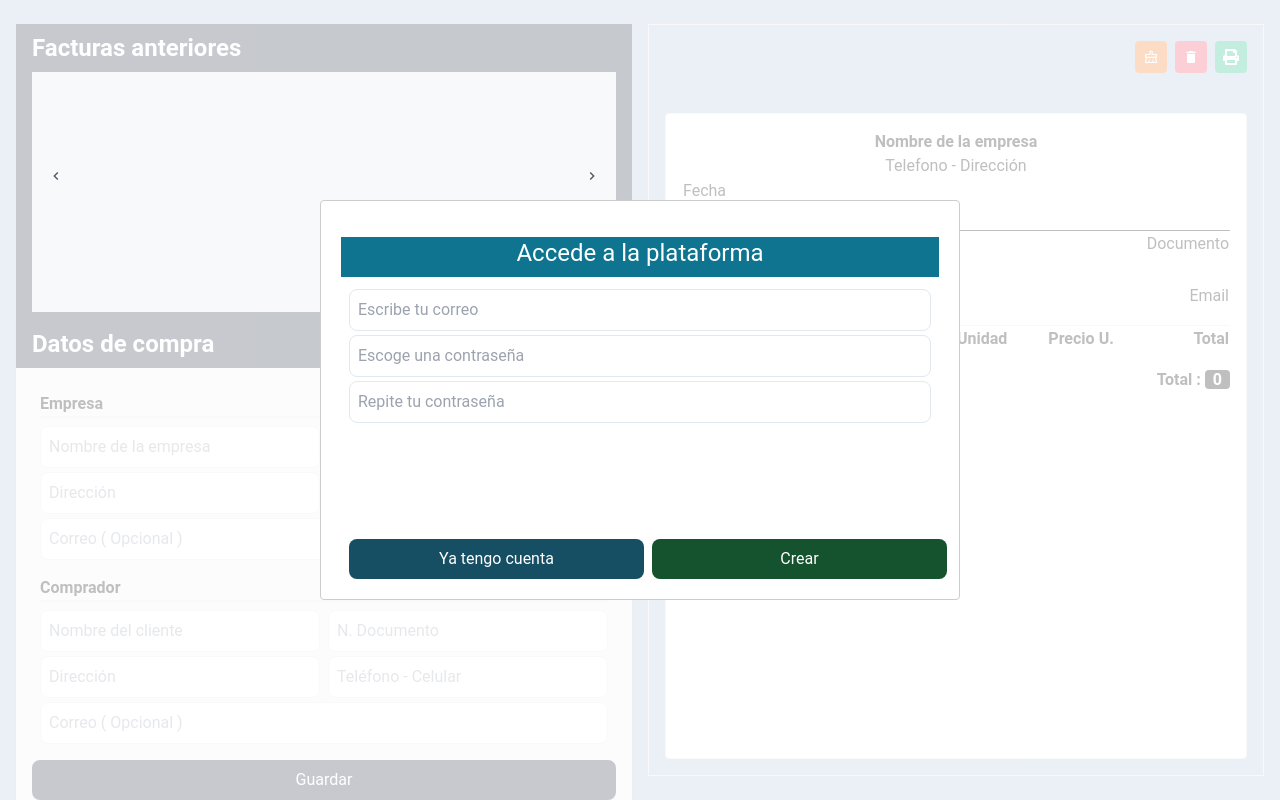
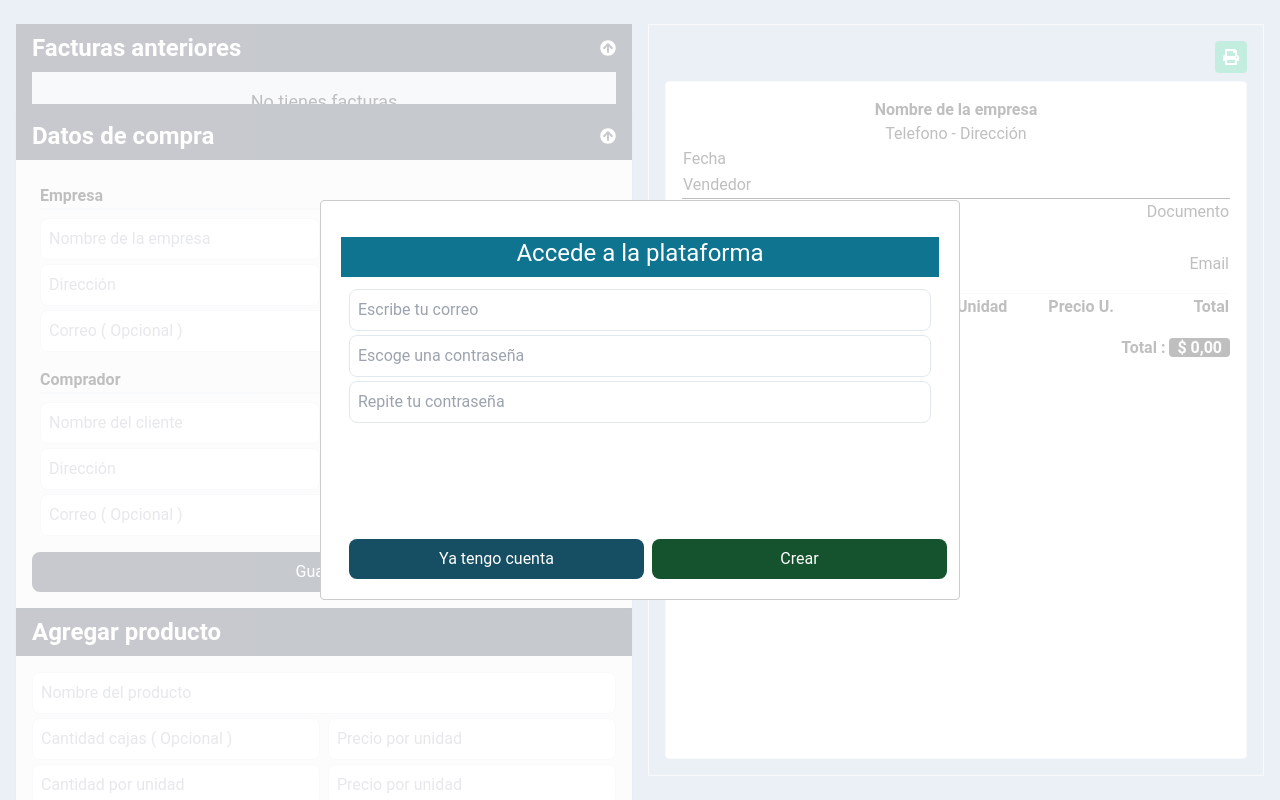
Before and after one commit to k-alex-leon/invoice-react-app-main, a React (Vite) app: page / in a window 1280 px wide. Shown: the top 800 px of the page. Built offline with nearby package versions, Linux system fonts and the light colour scheme.

Commit message:
refactor: forms and data structure

```diff
--- a/src/components/InvoiceSection.jsx
+++ b/src/components/InvoiceSection.jsx
@@ -30,7 +30,7 @@ const InvoiceSection = () => {
         date: timestamp,
         company: thisCompany,
         client: thisClient,
-        makerId: user.currentUser.uid,
+        makerId: user.uid,
       },
       (msg) => {
         notify_success(msg);
--- a/src/components/InvoiceView.jsx
+++ b/src/components/InvoiceView.jsx
@@ -12,7 +12,7 @@ import BaseModal from "./modals/BaseModal";
 import { notify_success } from "../utils/Notifications";
 import useData from "../hooks/useData";
 import { Timestamp } from "firebase/firestore";
-import { timestampToDate } from "../utils/Validations";
+import { numberFormat, timestampToDate } from "../utils/Validations";
 
 const InvoiceView = () => {
   // DATA STUFF
@@ -20,9 +20,10 @@ const InvoiceView = () => {
   const [thisClient, setClient] = useState({});
   const [itemsList, setItemsList] = useState([]);
   const { invoiceProducts, currentInvoiceData } = useData();
-  const [date, setDate] = useState('');
+  const [date, setDate] = useState("");
 
   useEffect(() => {
+    if (!invoiceProducts) return;
     setItemsList(invoiceProducts);
   }, [invoiceProducts]);
 
@@ -93,7 +94,7 @@ const InvoiceView = () => {
     <div className="h-full md:border overflow-y-auto">
       <div className="flex h-full flex-col p-4 items-center justify-center">
         <div className="flex justify-end mb-10 w-full space-x-2">
-          <button
+          {/* <button
             title="Quitar productos"
             onClick={handleDeleteProducts}
             className=" p-2 bg-orange-500 text-white rounded hover:scale-110 duration-100"
@@ -107,12 +108,12 @@ const InvoiceView = () => {
             className=" p-2 bg-rose-500 text-white rounded hover:scale-110 duration-100"
           >
             <MdDelete />
-          </button>
+          </button> */}
 
           <button
             title="Imprimir"
             onClick={generatePdf}
-            className=" p-2 bg-emerald-500 text-white rounded hover:scale-110 duration-100"
+            className="absolute p-2 bg-emerald-500 text-white rounded hover:scale-110 duration-100"
           >
             <FaPrint />
           </button>
@@ -196,7 +197,7 @@ const InvoiceView = () => {
             <h3 className="w-full text-end mt-4">
               <b>Total :</b>{" "}
               <b className="rounded bg-black px-2 text-center text-white">
-                {total}
+                {numberFormat(total)}
               </b>
             </h3>
           </div>
--- a/src/components/InvoicesList/InvoiceCard.jsx
+++ b/src/components/InvoicesList/InvoiceCard.jsx
@@ -1,15 +1,38 @@
 import React from "react";
 import { timestampToDate } from "../../utils/Validations";
+import useData from "../../hooks/useData";
 
-const InvoiceCard = ({ clientName, sellerName, date }) => {
+const InvoiceCard = ({ client, company, date, id }) => {
+  const { setCurrentInvoiceData, setCurrentInvoiceId } = useData();
+
+  const handleOnClick = (e) => {
+    e.preventDefault();
+    setCurrentInvoiceData({
+      id,
+      client,
+      company,
+      date,
+    });
+
+    // send a new id to current invoice to change the products
+    setCurrentInvoiceId(id);
+  };
+
   return (
-    <div className="shadow border bg-white p-4 hover:border-slate-800 hover:cursor-pointer flex flex-col gap-4 justify-around">
+    <div
+      onClick={handleOnClick}
+      className="shadow border bg-white p-4 hover:border-slate-800 hover:cursor-pointer flex flex-col gap-4 justify-around"
+    >
       <h1 className="text-xl font-bold text-center">{timestampToDate(date)}</h1>
       <div className="w-full text-xs">
         <p>Cliente:</p>
-        <p className="w-full"><b>{clientName}</b></p>
+        <p className="w-full">
+          <b>{client.name}</b>
+        </p>
         <p>Vendedor:</p>
-        <p className="w-full"><b>{sellerName}</b></p>
+        <p className="w-full">
+          <b>{company.name}</b>
+        </p>
       </div>
     </div>
   );
--- a/src/components/InvoicesList/InvoicesList.jsx
+++ b/src/components/InvoicesList/InvoicesList.jsx
@@ -1,15 +1,18 @@
-import React, { useEffect, useState } from "react";
+import React, { useEffect, useRef, useState } from "react";
 import InvoiceCard from "./InvoiceCard";
 import { MdNavigateNext } from "react-icons/md";
 import useAuth from "../../auth/hooks/useAuth";
 import useData from "../../hooks/useData";
 import { use } from "react";
 import { notify_error } from "../../utils/Notifications";
+import { FaArrowCircleUp } from "react-icons/fa";
 
 const InvoicesList = () => {
   const { user } = useAuth();
   const { getInvoicesByUser } = useData();
   const [invoices, setInvoices] = useState(null);
+  const [isDisplayed, setIsDisplayed] = useState(true);
+  const butonRef = useRef();
 
   useEffect(() => {
     if (!user) return;
@@ -18,33 +21,51 @@ const InvoicesList = () => {
         user.uid,
         (data) => {
           setInvoices(data);
-          console.log(data);
         },
         notify_error
       );
     }
   }, [invoices, user]);
+
+  const handleContract = () => {
+    setIsDisplayed(!isDisplayed);
+    butonRef.current.style.transform = `rotate(${
+      isDisplayed ? "180" : "0"
+    }deg)`;
+  };
   return (
     <div className="w-full h-auto">
       <div className="relative w-full px-4 py-2 space-y-2 bg-slate-800">
         <h1 className="text-white text-2xl font-bold">Facturas anteriores</h1>
-        <button className="absolute right-6 place-self-center top-0 bottom-0 hover:bg-slate-900 text-gray-600 hover:text-white p-2 rounded-full z-10">
-          <MdNavigateNext scale={10} />
+
+        <button
+          ref={butonRef}
+          onClick={() => handleContract()}
+          className="absolute right-4 top-2 text-white"
+        >
+          <FaArrowCircleUp />
         </button>
 
-        <button className="absolute left-6  place-self-center top-0 bottom-0 hover:bg-slate-900 text-gray-600 hover:text-white rotate-180 p-2 rounded-full z-10">
-          <MdNavigateNext scale={10} />
-        </button>
-        <div className="flex gap-4 relative w-full h-60 p-4 bg-slate-200 overflow-x-auto">
-          {invoices &&
+        <div
+          className={`flex gap-4 relative w-full h-60 p-4 bg-slate-200 overflow-x-auto ${
+            isDisplayed ? "h-auto block" : "h-0 hidden"
+          }`}
+        >
+          {invoices ? (
             invoices.map(({ id, client, company, date }) => (
               <InvoiceCard
                 key={id}
-                clientName={client.name}
-                sellerName={company.seller}
+                id={id}
+                client={client}
+                company={company}
                 date={date}
               />
-            ))}
+            ))
+          ) : (
+            <h4 className="absolute text-lg text-center left-0 w-full">
+              No tienes facturas
+            </h4>
+          )}
         </div>
       </div>
     </div>
--- a/src/components/forms/ItemForm.jsx
+++ b/src/components/forms/ItemForm.jsx
@@ -1,9 +1,17 @@
 import { useState, useRef } from "react";
 import { notify_warning } from "../../utils/Notifications";
 import uniqid from "uniqid";
+import { validateProduct } from "../../utils/Validations";
 
+const initialProduct = {
+  name: "",
+  boxQuantity: 0,
+  boxPrice: 0,
+  quantity: 0,
+  price: 0,
+}
 const ItemForm = ({ onItemChange }) => {
-  const [item, setItem] = useState({});
+  const [item, setItem] = useState(initialProduct);
 
   const productRef = useRef(null);
   const quantityRef = useRef(null);
@@ -20,31 +28,15 @@ const ItemForm = ({ onItemChange }) => {
   };
 
   const saveItem = (e) => {
-
-    if (Object.keys(item).length === 0) {
-      notify_warning("Debes ingresar un producto primero!");
-      return;
-    }
-
-    if (Object.keys(item).length < 3) {
-      notify_warning("Falta informacion del producto!");
-      return;
-    }
-
-    if (
-      (item["boxQuantity"] !== 0 && item["boxPrice"] <= 0) ||
-      (item["quantity"] === 0 && item["price"] <= 0)
-    ) {
-      notify_warning("Verifica las cantidades y/o valores del producto!");
-      return;
-    }
+    if (!validateProduct(item)) return;
 
     e.preventDefault();
     // generate a unique id
-    let id = uniqid();
-    onItemChange({...item, id});
+    // let id = uniqid();
+    // onItemChange({...item, id});
+    onItemChange(item);
     // clean all
-    setItem({});
+    setItem(initialProduct);
     productRef.current.value = "";
     quantityRef.current.value = "";
     priceRef.current.value = "";
```
